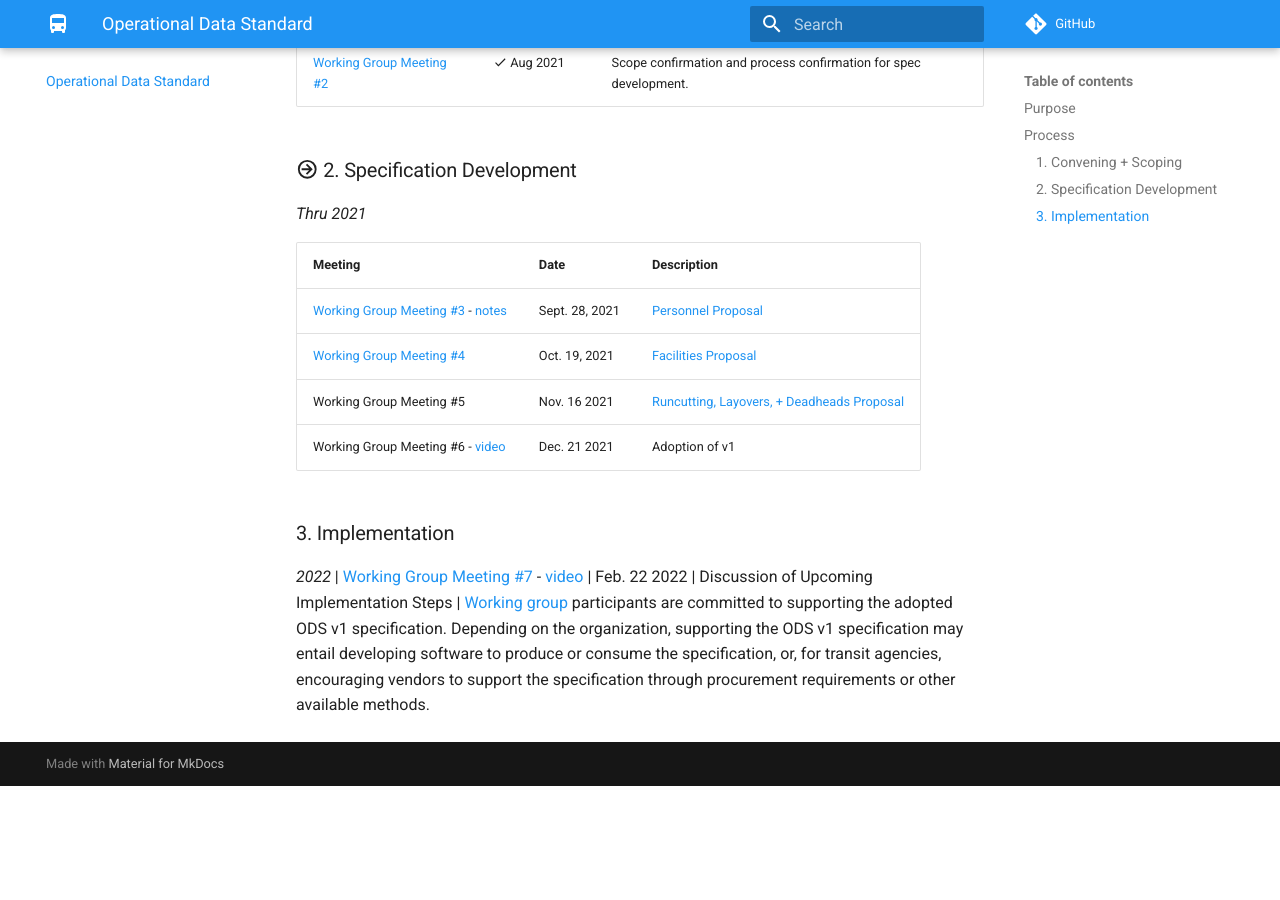
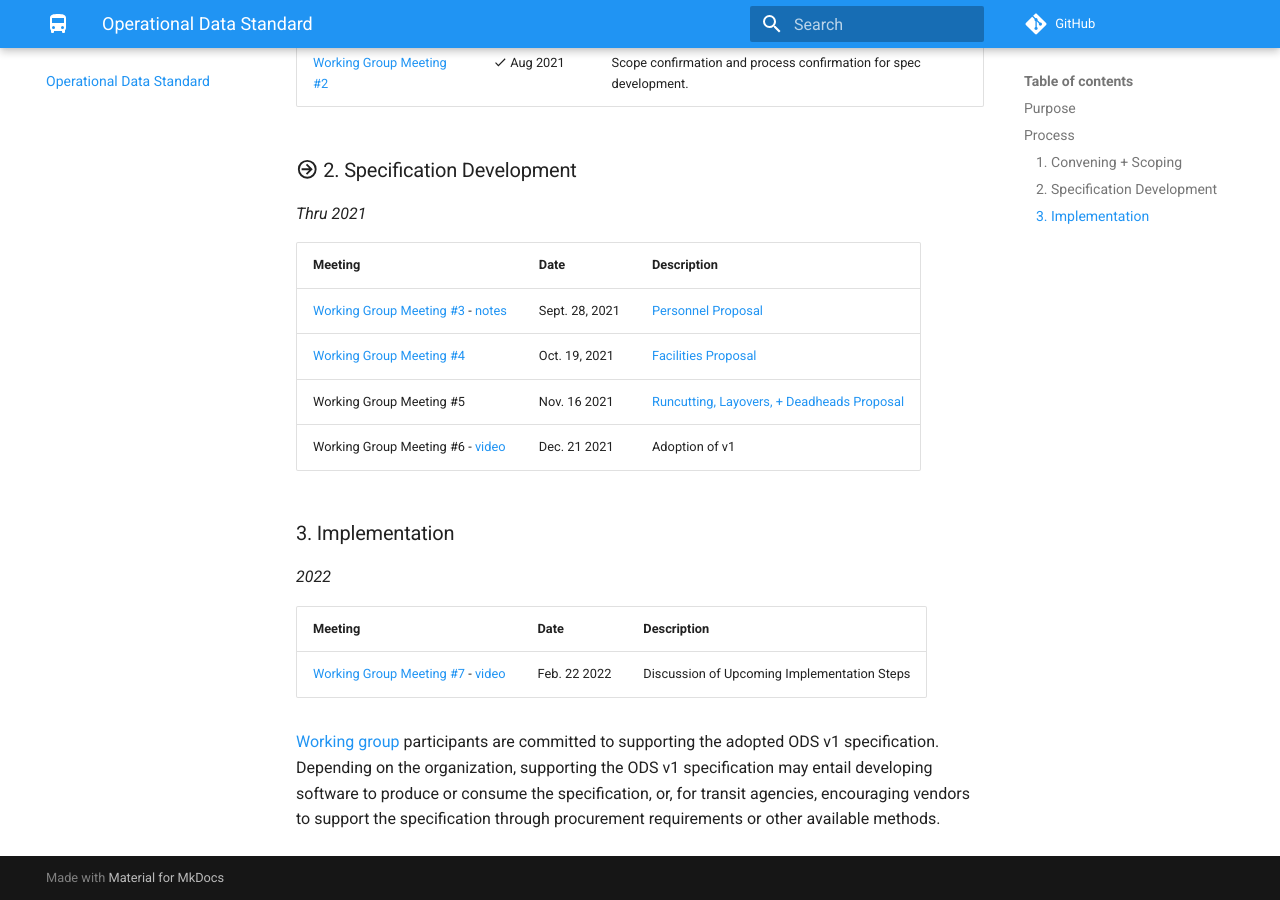
Before and after one commit to cal-itp/operational-data-standard, an MkDocs documentation site: the page built from docs/README.md, in a window 1280 px wide and 900 px high, scrolled down 1015 px. Built offline with MkDocs 1.6.1 and Material for MkDocs 9.7.7, drawn with Linux system fonts in a browser that asks for light colours; nearby versions of some CDN libraries; comment, search, counter and statistics services are not loaded; before the commit the page ends 1801 px from its top, so only the background shows below that.

Commit message:
Update README.md

```diff
--- a/docs/README.md
+++ b/docs/README.md
@@ -38,5 +38,9 @@ Version 1 of the Operational Data Standard is expected to be finalized by Decemb
 ### 3. Implementation
 
 *2022*
+
+| Meeting     | Date  | Description                          |
+| :---------- | :---- |:----------------------------------- |
 | [Working Group Meeting #7](https://docs.google.com/presentation/d/131y4sqJ4yI0YfeXVJM7s6HMsheJOEUJRbnxO7Y5RaWw/edit?usp=sharing) - [video](https://drive.google.com/file/d/1fA8a_8YoaJOS0ZqwSKzQWDy88-T2dOTd/view?usp=sharing) |  Feb. 22 2022 | Discussion of Upcoming Implementation Steps |
+
 [Working group](working-group.md) participants are committed to supporting the adopted ODS v1 specification. Depending on the organization, supporting the ODS v1 specification may entail developing software to produce or consume the specification, or, for transit agencies, encouraging vendors to support the specification through procurement requirements or other available methods.
```
